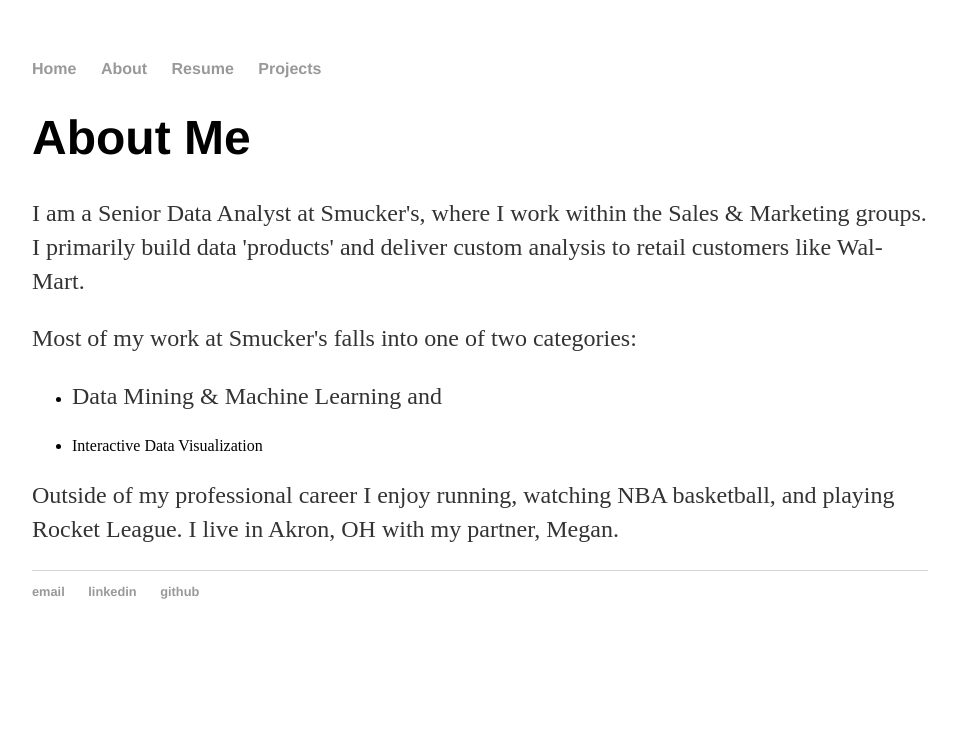
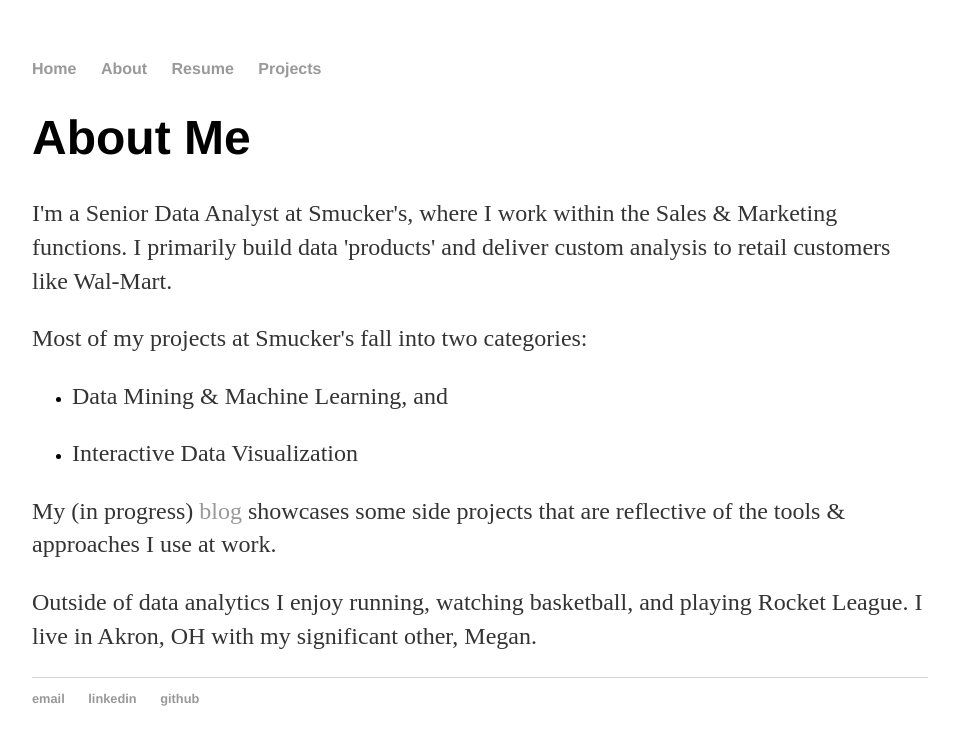
Before and after one commit to MatthewBrower/matthewbrower.github.io, a Jekyll site: the page built from about/index.html, in a window 1280 px wide. Shown: the top 745 px of the page, without its empty margins (160-1119 px from the left). Built offline with Jekyll 4.4.1, drawn with Linux system fonts in a browser that asks for light colours.

Commit message:
Updates to about

```diff
--- a/about/index.html
+++ b/about/index.html
@@ -4,14 +4,16 @@ title: Matthew Brower
 ---
 <div class="blurb">
 	<h1>About Me</h1>
-	<p>I am a Senior Data Analyst at Smucker's, where I work within the Sales &amp; Marketing groups.  I primarily build data 'products' and deliver custom analysis to retail customers like Wal-Mart.</p>
+	<p>I'm a Senior Data Analyst at Smucker's, where I work within the Sales &amp; Marketing functions.  I primarily build data 'products' and deliver custom analysis to retail customers like Wal-Mart.</p>
 
-	 <p>Most of my work at Smucker's falls into one of two categories: </p>
+	 <p>Most of my projects at Smucker's fall into two categories: </p>
 		<ul>
-			<li><p>Data Mining &amp; Machine Learning and </li>
-			<li>Interactive Data Visualization</p></li>
+			<li><p>Data Mining &amp; Machine Learning, and<p> </li>
+			<li><p>Interactive Data Visualization</p></li>
 
 	</ul>
 
-	<p>Outside of my professional career I enjoy running, watching NBA basketball, and playing Rocket League.  I live in Akron, OH with my partner, Megan.</p>
+	<p>My (in progress) <a href="/blog">blog</a> showcases some side projects that are reflective of the tools &amp; approaches I use at work.</p>
+
+	<p>Outside of data analytics I enjoy running, watching basketball, and playing Rocket League.  I live in Akron, OH with my significant other, Megan.</p>
 </div><!-- /.blurb -->
```
